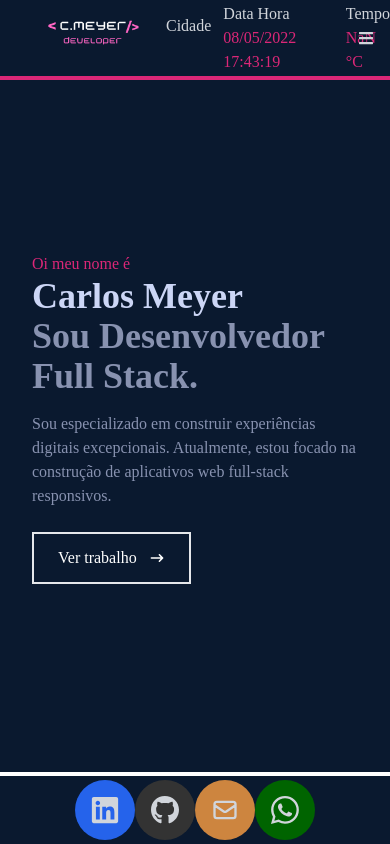
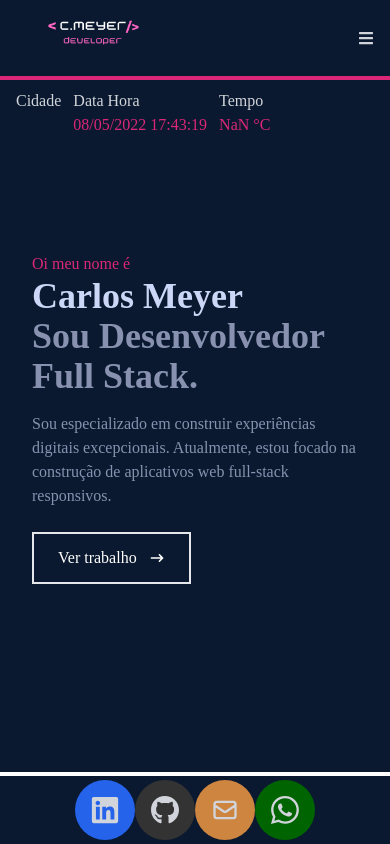
Before and after one commit to CarlosMeyer2021/portifolio, a React (Create React App) app: page / in a window 390 px wide. Shown: the top 844 px of the page. Built offline with nearby package versions, Linux system fonts and the light colour scheme; no server answers.

Commit message:
portfolio v1.01

```diff
--- a/src/components/Clima.jsx
+++ b/src/components/Clima.jsx
@@ -37,7 +37,7 @@ const Clima = () => {
 
   return (
     /*Celular fica hidden*/
-    <div className='flex justify-start items-center w-full bg-[#0a192f] text-1xl text-gray-300'>
+    <div className='flex justify-start items-center w-full bg-transparent text-1xl text-gray-300'>
       <div className='flex fixed justify-between items-center border-4w-[290px] bg-[#0a192f] text-1xl text-gray-300'>
         <div>
           <label className='text-gray-300 mr-3' htmlFor="cidade" >Cidade</label><br />
--- a/src/components/Navbar.jsx
+++ b/src/components/Navbar.jsx
@@ -31,7 +31,7 @@ const Navbar = () => {
   return (
     <div className='fixed flex w-full h-[80px]  justify-between items-center px-4 bg-[#0a192f] text-gray-300  border-b-4 border-pink-600'>
 
-      <div className='flex justify-start items-center'>
+      <div className='sm:flex justify-start items-center'>
         <div>
           <img className=' w-[150px] ' src={Logo} alt='Logo Image' />
         </div>
```
